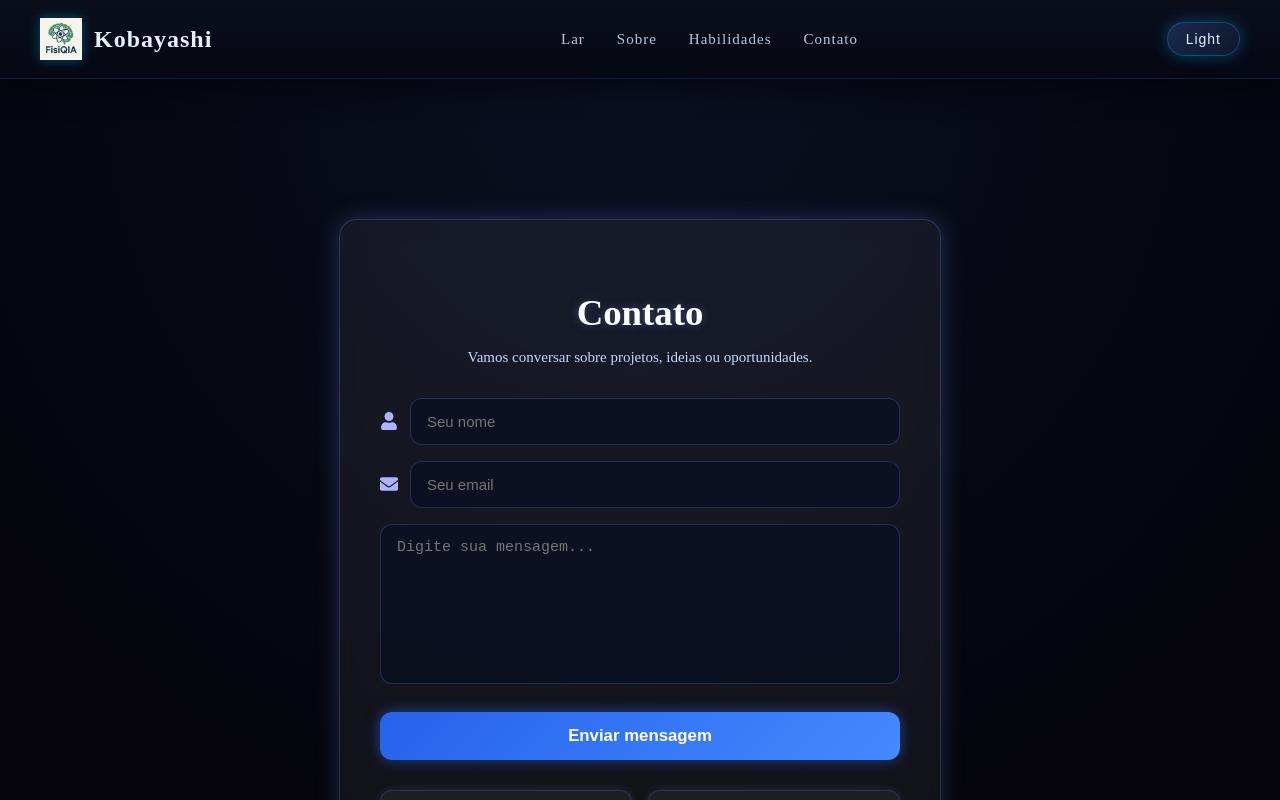
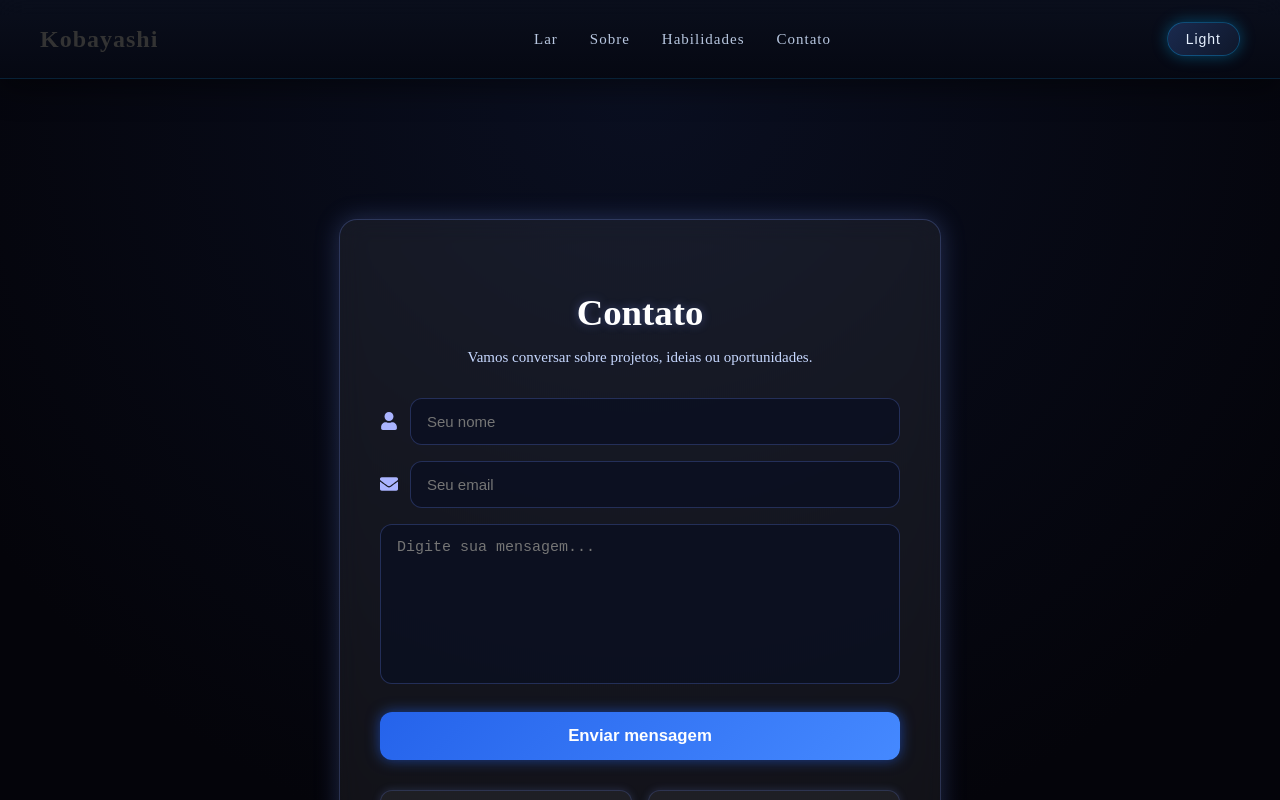
Before and after one commit to Kobayashi24730/Portifolio, a React (Vite) app in the folder frontend/: page /Contato in a window 1280 px wide. Shown: the top 800 px of the page. Built offline with nearby package versions, Linux system fonts and the light colour scheme.

Commit message:
Update Navbar.jsx

```diff
--- a/frontend/src/components/Navbar.jsx
+++ b/frontend/src/components/Navbar.jsx
@@ -1,6 +1,5 @@
 import { useEffect, useState, useContext } from "react";
 import { Link } from "react-router-dom";
-import Logo from "../assets/imgs/LogoEX.png";
 import TemaContext from "./TemaContext";
 
 export default function Navbar() {
@@ -24,7 +23,6 @@ export default function Navbar() {
   return (
     <nav style={styles.nav(tema)}>
       <div style={styles.divTitle}>
-        <img src={Logo} style={styles.img} alt="logo" />
         <h2 style={styles.title}>Kobayashi</h2>
       </div>
 
@@ -74,7 +72,6 @@ const styles = {
     alignItems: "center",
     padding: "14px 40px",
 
-    /* 🔥 Fundo combinando com o Home */
     background:
       tema === "escuro"
         ? "linear-gradient(180deg, rgba(10,15,30,0.9), rgba(5,8,20,0.85))"
@@ -109,7 +106,7 @@ const styles = {
     margin: 0,
     fontWeight: 600,
     letterSpacing: "1px",
-    color: "#e6f1ff",
+    color: "#333",
   },
 
   ul: {
```
